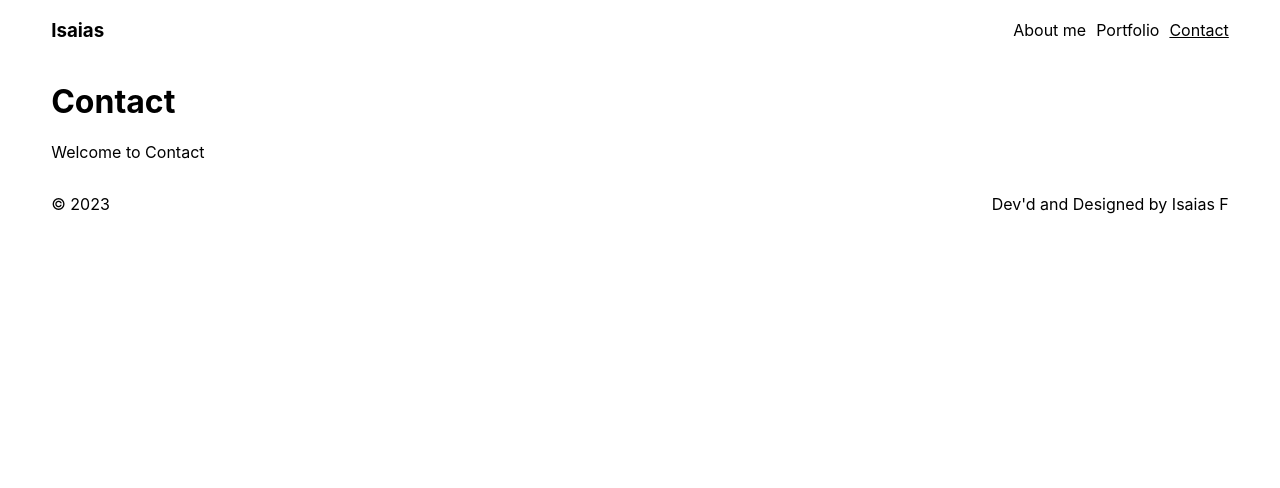
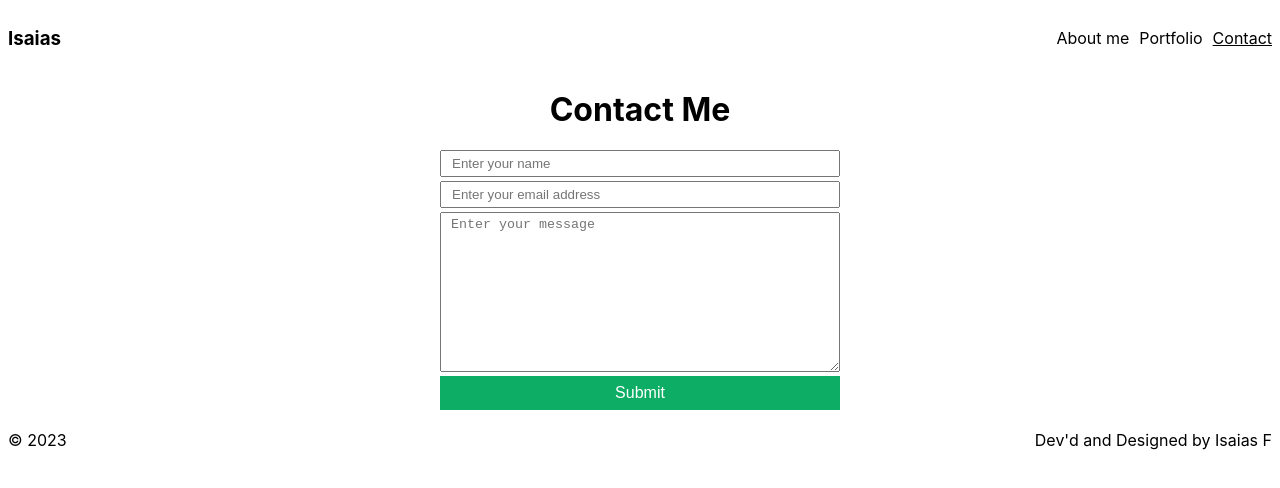
Before and after one commit to IsaiasD18/react_portfolio, a React (Create React App) app in the folder client/: page /contact in a window 1280 px wide. Shown: the top 488 px of the page. Built offline with nearby package versions, Linux system fonts and the light colour scheme.

Commit message:
Added the form for the contact page

```diff
--- a/client/src/index.scss
+++ b/client/src/index.scss
@@ -1,15 +1,25 @@
+$mainColor: #0dad65;
+
+html, body, #root {
+  height: 100%;
+}
+
 body {
-  margin: 0;
+  // margin: 0;
   font-family: -apple-system, BlinkMacSystemFont, 'Segoe UI', 'Roboto', 'Oxygen',
     'Ubuntu', 'Cantarell', 'Fira Sans', 'Droid Sans', 'Helvetica Neue',
     sans-serif;
   -webkit-font-smoothing: antialiased;
   -moz-osx-font-smoothing: grayscale;
-  padding: 0 4%;
+  padding: 0;
 }
 
-.row {
+.row, .column {
   display: flex;
+}
+
+.column {
+  flex-direction: column;
 }
 
 .justify-between {
@@ -20,7 +30,33 @@ body {
   align-items: center;
 }
 
+.text-center {
+  text-align: center;
+}
+
+.container {
+  padding: 0 4%;
+}
+
 header {
+  .toggle-bar {
+    background: #999;
+    height: 25px;
+    width: 70px;
+    border-radius: 30px;
+    position: relative;
+    cursor: pointer;
+    .toggle {
+      position: absolute;
+      height: 21px;
+      width: 21px;
+      top: 2px;
+      left: 4px;
+      background: #555;
+      border-radius: 50%;
+      transition: left .4s;
+    }
+  }
   nav a {
     text-decoration: none;
     color: #000;
@@ -32,3 +68,42 @@ header {
     }
   }
 }
+
+p.confirmation {
+  color: darken($mainColor, 10%);
+}
+
+form {
+  width: 400px;
+  margin: 0 auto;
+  > * {
+    padding: 4px 10px;
+    margin-bottom: 4px;
+  }
+  button {
+    border: none;
+    padding: 8px 10px;
+    cursor: pointer;
+    background: $mainColor;
+    color: #fff;
+    font-size: 1rem;
+  }
+}
+
+.modal {
+  position: absolute;
+  z-index: 100;
+  top: 100px;
+  left: 0;
+  right: 0;
+  margin: 0 auto;
+  width: 400px;
+  padding: 35px 20px;
+  background: #777;
+  color: #fff;
+  text-align: center;
+  display: none;
+  &.show {
+    display: initial;
+  }
+}
--- a/client/src/pages/Contact.js
+++ b/client/src/pages/Contact.js
@@ -1,10 +1,129 @@
+import { useState } from 'react';
+
 function Contact() {
-    return (
-      <main>
-        <h1>Contact</h1>
-        <p>Welcome to Contact</p>
-      </main>
-    )
-  }
+  // state variable used to manage the data entered by the user in a form.
+  const [formData, setFormData] = useState({
+    name: '',
+    email: '',
+    message: ''
+  });
 
-  export default Contact;
+  //state variable used to control a confirmation message displayed after submitting the form.
+  const [showConfirmation, setShowConfirmation] = useState(false);
+
+  //state variable used to hold an error message that could occur during form validation.
+  const [errorMessage, setErrorMessage] = useState('');
+
+
+  const handleInputChange = e => {
+    const stateProp = e.target.name;
+    const value = e.target.value;
+
+    setFormData({
+      ...formData,
+      [stateProp]: value
+    });
+
+    // validation logic based on the input name
+    if (stateProp === 'email') {
+      const isValidEmail = validateEmail(value);
+
+      if (!isValidEmail) {
+        setErrorMessage('Please enter a valid email!');
+      } else {
+        setErrorMessage('');
+      }
+    } else {
+      if (!value.length) {
+        setErrorMessage(`Your ${stateProp} is required.`);
+      } else {
+        setErrorMessage('');
+      }
+    }
+  };
+
+  const handleSubmit = e => {
+    e.preventDefault();
+
+    // Check if there are any error messages
+    if (!errorMessage) {
+      //use web3forms to recived the data submitted
+      const url = 'https://api.web3forms.com/submit';
+      const access_key = '1c20486f-c9a0-4c02-8dc7-4d7f7e70313e';
+
+      fetch(url, {
+        method: 'POST',
+        headers: {
+          'Content-Type': 'application/json'
+        },
+        body: JSON.stringify({
+          ...formData,
+          access_key
+        })
+      })
+        .then(res => res.json())
+        .then(data => {
+          setFormData({
+            name: '',
+            email: '',
+            message: ''
+          });
+          setShowConfirmation(true);
+
+          setTimeout(() => setShowConfirmation(false), 3500);
+        })
+        .catch(err => console.log(err));
+    }
+  };
+
+  //email validation logic
+  const validateEmail = email => {
+      var re = /^(([^<>()[\]\\.,;:\s@"]+(\.[^<>()[\]\\.,;:\s@"]+)*)|(".+"))@((\[[0-9]{1,3}\.[0-9]{1,3}\.[0-9]{1,3}\.[0-9]{1,3}\])|(([a-zA-Z\-0-9]+\.)+[a-zA-Z]{2,}))$/;
+      return re.test(String(email).toLowerCase());
+
+  };
+
+  return (
+    <main>
+      <h1 className="text-center">Contact Me</h1>
+
+      {showConfirmation && (
+        <p className="text-center confirmation">
+          Thanks for your message! I'll get back to you soon.
+        </p>
+      )}
+
+      {errorMessage && (
+        <p className="text-center error-message">{errorMessage}</p>
+      )}
+
+      <form onSubmit={handleSubmit} className="column">
+        <input
+          name="name"
+          onChange={handleInputChange}
+          value={formData.name}
+          type="text"
+          placeholder="Enter your name"
+        />
+        <input
+          name="email"
+          onChange={handleInputChange}
+          value={formData.email}
+          type="email"
+          placeholder="Enter your email address"
+        />
+        <textarea
+          name="message"
+          onChange={handleInputChange}
+          value={formData.message}
+          cols="30"
+          rows="10"
+          placeholder="Enter your message"
+        />
+        <button>Submit</button>
+      </form>
+    </main>
+  );
+}
+
+export default Contact;
```
